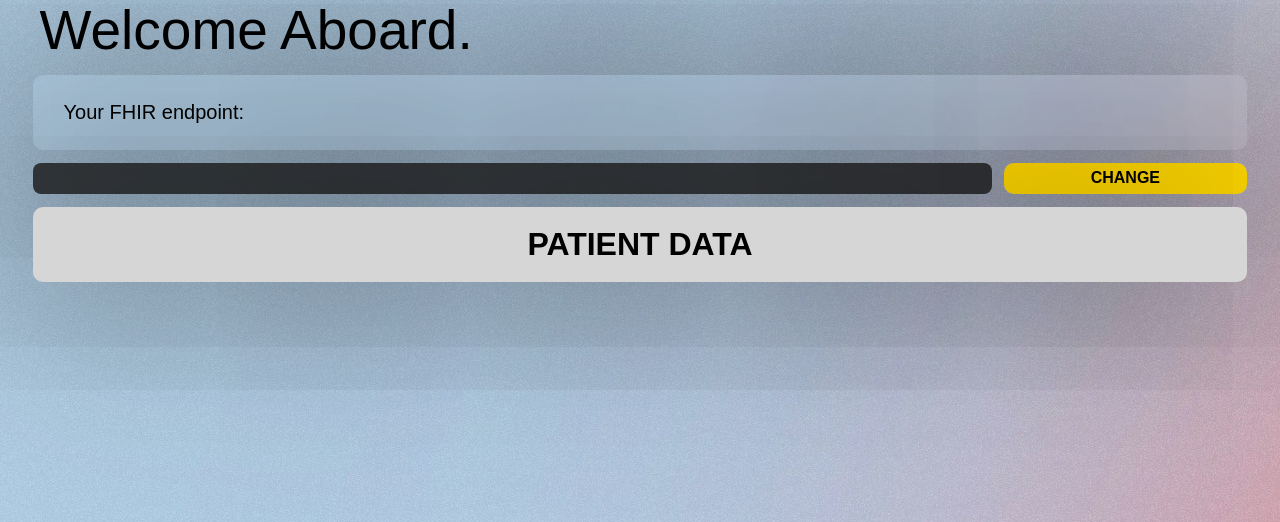
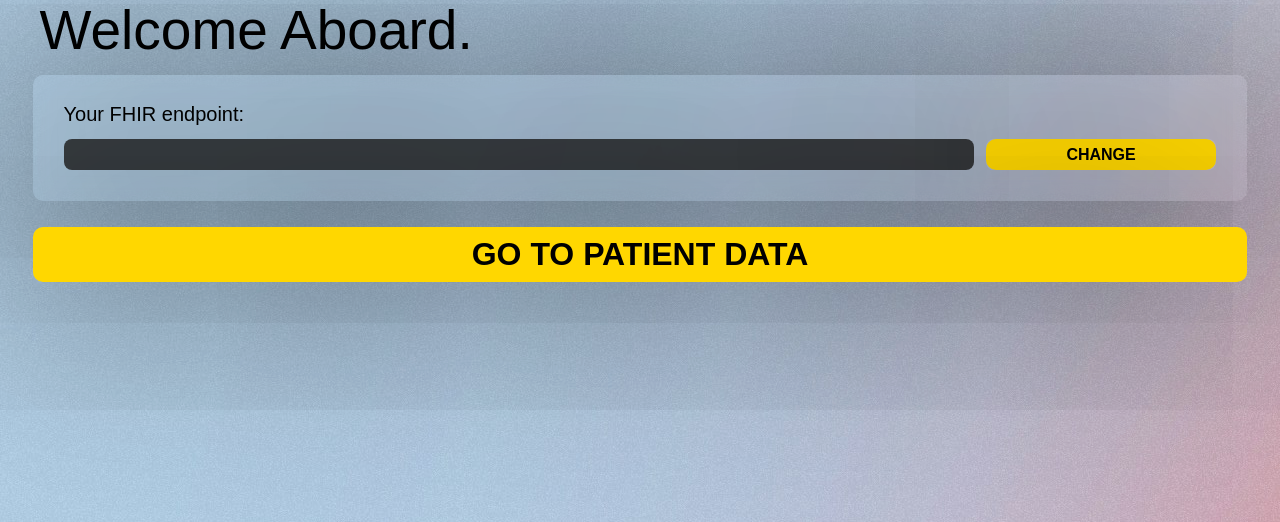
Before and after one commit to Toyakki/ImagEHR, a Flask app: template templates/dashboard.html in a window 1280 px wide. Shown: the part 70-592 px from the top of the page. Run offline with Flask 3, Linux system fonts and the light colour scheme; the template is opened without the code that fills it, so the values that code supplies are empty; parts of the project's set-up code (start-up, migrations or seed data) failed here and were passed over; some web fonts are replaced.

Commit message:
Auto stash before merge of "main" and "origin/main"

```diff
--- a/static/styles/index.css
+++ b/static/styles/index.css
@@ -54,7 +54,7 @@
     width: 96%;
     height: 400px;
     bottom: 3%;
-    mix-blend-mode: darken;
+
     z-index: 10;
     /*background-image: url("/static/resources/back3.jpg");*/
     /*background-color: #0077b5;*/
--- a/templates/dashboard.html
+++ b/templates/dashboard.html
@@ -27,27 +27,36 @@
 		<div style="height: 60px"></div>
 		<h1 class="greeting">Welcome Aboard.</h1>
 		<div class="maintextholder3">
-			<div id="dash" style="margin-top: 1vw;border-radius: 10px;">
+			<div id="dash" style="margin-top: 1vw;border-radius: 10px;height: 500px">
 				<h1 class="uploadtext" style="width:95%;font-size: 20px;font-weight: 400;
 								text-align: left">Your FHIR endpoint:</h1>
-			</div>
-			<div style="display: flex;width: 100%">
-				<div id="dash" style="border-radius: 8px;margin-top: 1vw;width: 79%;margin-right: 1%;
+
+				<div style="width: 95%;display: flex;margin-bottom: 15px">
+					<div id="dash" style="border-radius: 8px;margin-top: 1vw;width: 79%;margin-right: 1%;
 background-color: #1C1C1CD1">
-					<h1 class="uploadtext"style="font-size: 25px;color: #ffd700;font-weight: 600;
+						<h1 class="uploadtext"style="font-size: 25px;color: #ffd700;font-weight: 600;
 							">{{ fhir }}</h1>
-				</div>
-				<div id="dash2">
-					<a class="linkbut" style="width: 100%;height: 100%;
+					</div>
+					<div id="dash2">
+						<a class="linkbut" style="width: 100%;height: 100%;
 							text-align: center;align-content: center;
 								text-decoration: none" href="/set-fhir">CHANGE</a>
+					</div>
 				</div>
+
+
+
+
+
+
+
 			</div>
+
 			<div id="dash" style="margin-top: 2vw;border-radius: 10px;">
-				<button class="linkbut2"  style="width: 100%;height: 100%;
+				<button class="linkbut"  style="width: 100%;height: 100%;
 							text-align: center;align-content: center;
 								text-decoration: none;
-								font-size: xx-large" onclick="window.location.href = '/patients'">PATIENT DATA</button>
+								font-size: xx-large" onclick="window.location.href = '/patients'">GO TO PATIENT DATA</button>
 			</div>
 		</div>
 
--- a/templates/index.html
+++ b/templates/index.html
@@ -115,7 +115,7 @@
 ">
 
     <div class="infosection hello" style="height: 281px;transform: translate(0%, -36%);
-                            border:none;" data-aos="fade-up">
+                            border:none;">
         <div class="descriptionholder" style="transform: translate(0%, -3%);">
             <h1 class="desctitle" style="color: #2c2c2c;">
                 <i class="fa-solid fa-lightbulb" style="color: #2c2c2c;"></i>
```
Also changed, not shown: templates/cdisc.html (+11 -5 lines).
